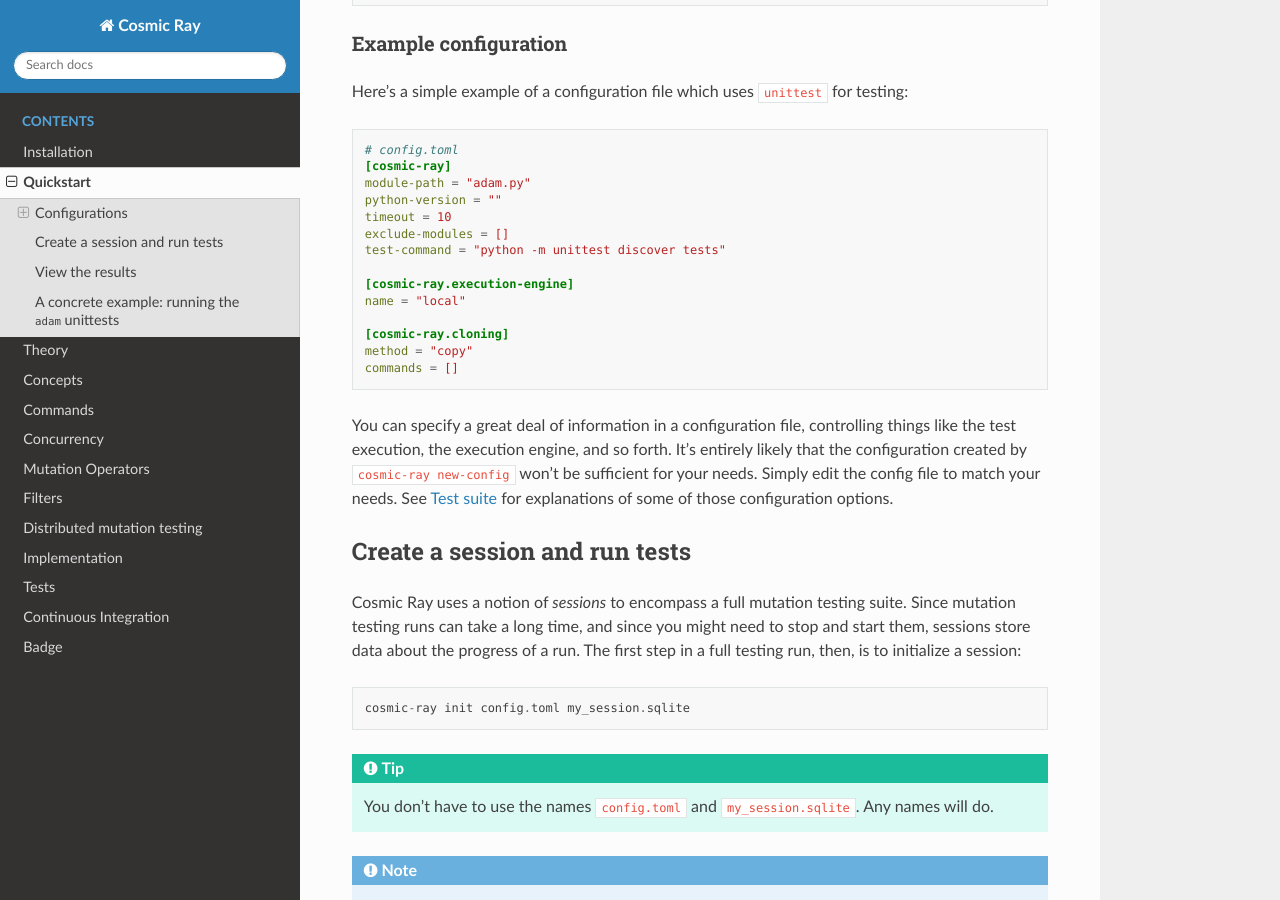
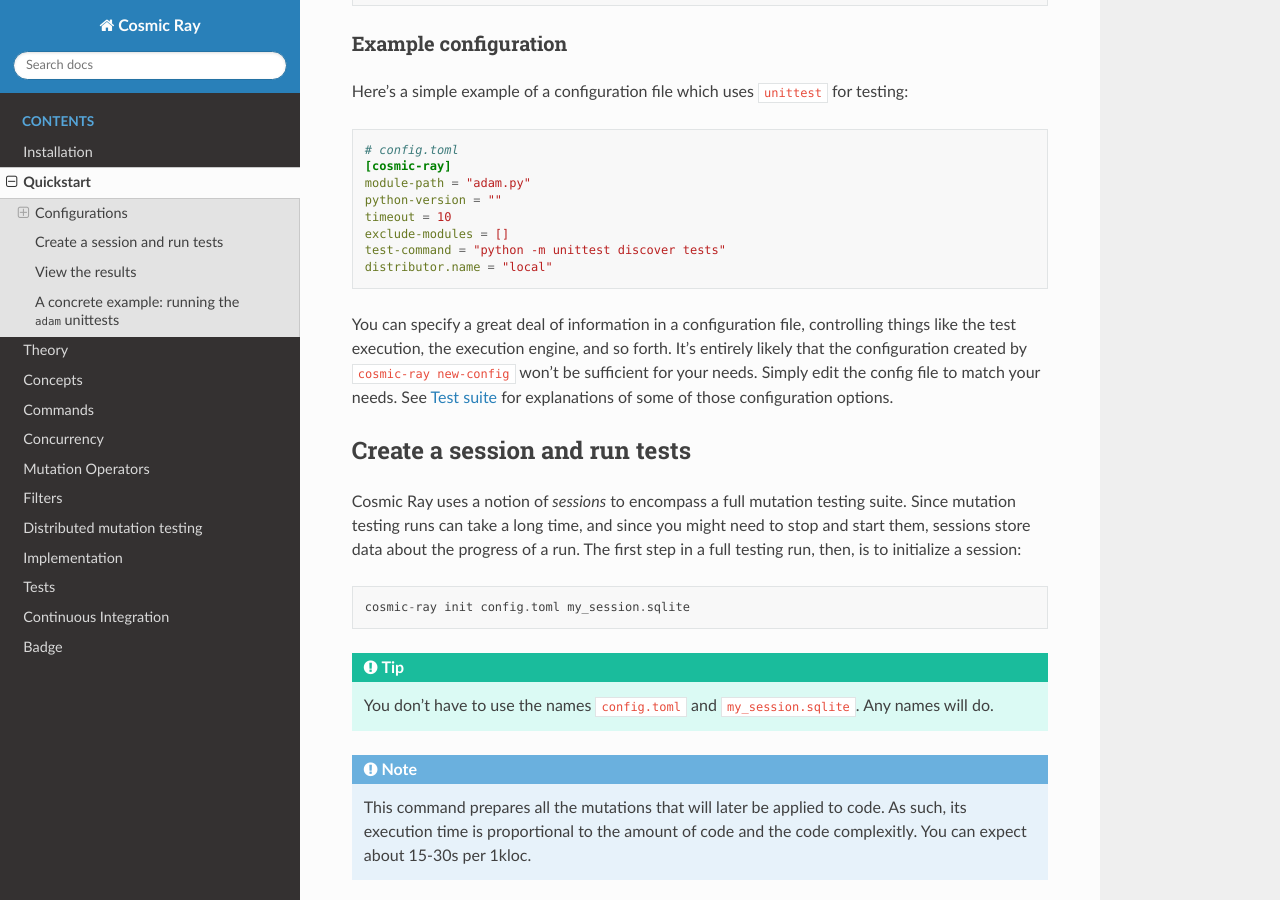
Before and after one commit to sixty-north/cosmic-ray, a Sphinx documentation site: the page built from docs/source/quickstart.rst, in a window 1280 px wide and 900 px high, scrolled down 591 px. Built offline with Sphinx 7.4.7 and the Read the Docs theme 2.0.0, drawn with Linux system fonts in a browser that asks for light colours; pages that are not in the unit, such as notebooks, are missing from menus.

Commit message:
Scrubbing the "cloning" concept from the project.
Good riddance.

```diff
--- a/docs/source/concepts.rst
+++ b/docs/source/concepts.rst
@@ -109,11 +109,7 @@
     timeout = 10
     exclude-modules = []
     test-command = python -m unittest allele_tests
-    execution-enging.name = "local"
-
-    [cosmic-ray.cloning]
-    method = 'copy'
-    commands = []
+    distributor.name = "local"
 
 You would run ``cosmic-ray init`` like this:
 
--- a/docs/source/index.rst
+++ b/docs/source/index.rst
@@ -28,7 +28,6 @@
    quickstart
    theory
    concepts
-   cloning
    commands
    operators
    filters
--- a/docs/source/quickstart.rst
+++ b/docs/source/quickstart.rst
@@ -38,13 +38,7 @@
     timeout = 10
     exclude-modules = []
     test-command = "python -m unittest discover tests"
-
-    [cosmic-ray.execution-engine]
-    name = "local"
-
-    [cosmic-ray.cloning]
-    method = "copy"
-    commands = []
+    distributor.name = "local"
 
 You can specify a great deal of information in a configuration file, controlling
 things like the test execution, the execution engine, and so forth. It's
```
Also changed, not shown: 4 other files.
